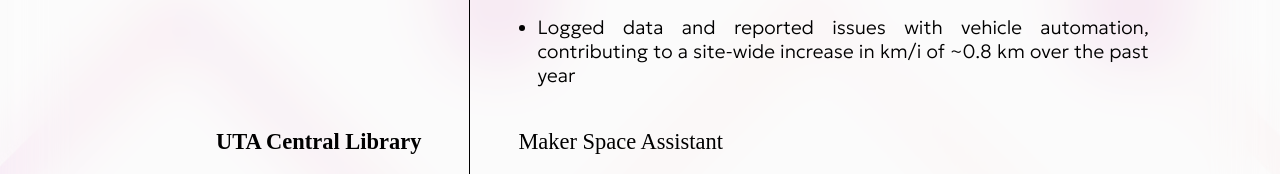
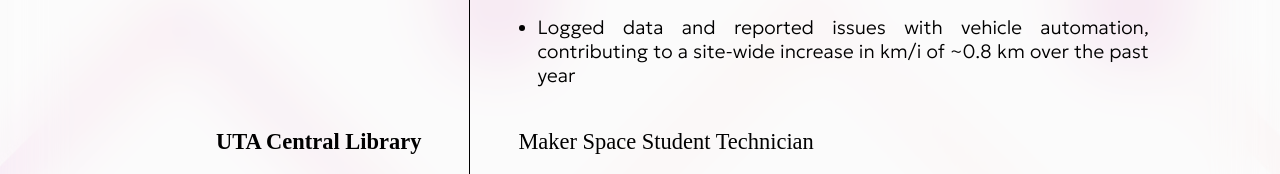
Before and after one commit to MarshalMarks/resume, a plain HTML site: page index.html in a window 1280 px wide. Shown: the part 3480-3654 px from the top of the page. Drawn offline with Linux system fonts and the light colour scheme; a web font is replaced by a local one.

Commit message:
Changed job title

```diff
--- a/index.html
+++ b/index.html
@@ -136,7 +136,7 @@
                             <h5>October 2022 - Present</h5>
                         </div>
                         <div class="listItemBody">
-                            <h3>Maker Space Assistant</h3>
+                            <h3>Maker Space Student Technician</h3>
                             <ul>
                                 <li><p>Led beginner-friendly workshops on web development (HTML/CSS/JavaScript), Python, and soldering, with most attendees achieving basic proficiency as shown by their independent demo projects</p></li>
                                 <li><p>Automated employee task email notifications using Microsoft Lists and optimized progress tracking, boosting efficiency and reducing the need for frequent supervisor meetings</p></li>
```
